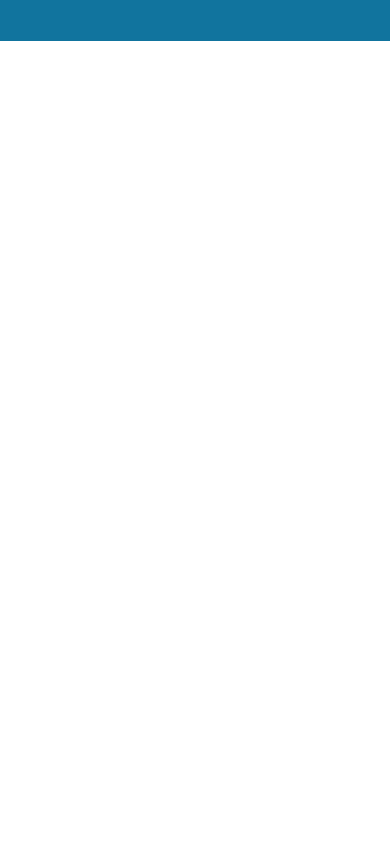
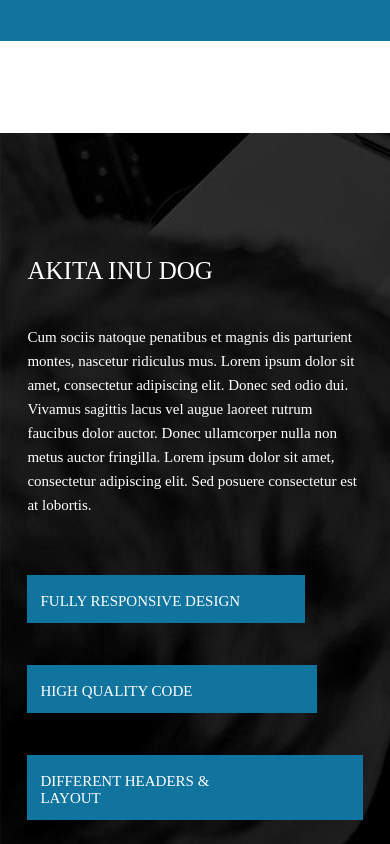
Before and after one commit to PLUGman16/Creative, a React (Create React App) app: page / in a window 390 px wide. Shown: the part 6260-7104 px from the top of the page. Before the commit the page ends 6393 px from the top, so only its background shows below. Built offline with nearby package versions, Linux system fonts and the light colour scheme.

Commit message:
add phone

```diff
--- a/src/App.js
+++ b/src/App.js
@@ -2,6 +2,7 @@ import { Aa } from "./Components/AwesomeAgency/AA";
 import { Blog } from "./Components/Blog/Blog";
 import { Hero } from "./Components/Hero/Hero";
 import { Nav } from "./Components/Nav/Navigation";
+import { Phone } from "./Components/Phone/Phone";
 import { PhotoJob } from "./Components/PhotoJob/PhotoJob";
 
 
@@ -20,6 +21,7 @@ function App() {
         <Aa />
         <PhotoJob />
         <Blog />
+        <Phone />
       </main>
 
       <footer></footer>
--- /dev/null
+++ b/src/Components/Phone/Phone.jsx
@@ -0,0 +1,43 @@
+import React from "react";
+import PhoneImg from './img/phone.png'
+import './phone.css'
+
+export const Phone = () => {
+    return (
+        <>
+            <section className="phone">
+                <div className="phone__content">
+                    <h2 className="phone__content-tittle">
+                        Akita Inu Dog
+                    </h2>
+                    <p className="phone__content-paragraph">
+                        Cum sociis natoque penatibus et magnis dis parturient montes, nascetur ridiculus mus. Lorem ipsum dolor sit amet, consectetur adipiscing elit. Donec sed odio dui. Vivamus sagittis lacus vel augue laoreet rutrum faucibus dolor auctor.
+
+                        Donec ullamcorper nulla non metus auctor fringilla. Lorem ipsum dolor sit amet, consectetur adipiscing elit. Sed posuere consectetur est at lobortis.
+                    </p>
+                    <ul className="phone__content-list">
+                        <li className="phone__content-listItem">
+                            <p className="phone__content-listParagraph">
+                                Fully Responsive Design
+                            </p>
+                        </li>
+                        <li className="phone__content-listItem">
+                            <p className="phone__content-listParagraph">
+                                High Quality Code
+                            </p>
+                        </li>
+                        <li className="phone__content-listItem">
+                            <p className="phone__content-listParagraph">
+                                Different Headers & Layout
+                            </p>
+                        </li>
+                    </ul>
+                </div>
+
+                <div className="phone__img">
+                    <img src={PhoneImg} alt="Упс! Здесь должна была быть картинка!" className="phone__img-img" />
+                </div>
+            </section>
+        </>
+    )
+}
--- /dev/null
+++ b/src/Components/Phone/phone.css
@@ -0,0 +1,87 @@
+.phone {
+    display: flex;
+    justify-content: space-around;
+    align-items: center;
+
+    padding: 99px 7.04%;
+
+    background-image: url('./img/phoneBG.jpg');
+}
+@media(max-width: 870px) {
+    .phone {
+        flex-wrap: wrap;
+    }
+}
+.phone__content {
+    display: flex;
+    flex-direction: column;
+    justify-content: space-around;
+
+    text-align: left;
+
+    color: #ffffff;
+}
+.phone__content-tittle {
+    font-family: Gotham;
+    font-size: 25px;
+    line-height: 36px;
+    font-weight: 500;
+    text-transform: uppercase;
+}
+.phone__content-paragraph {
+    font-family: Gotham;
+    font-size: 15px;
+    line-height: 24px;
+    font-weight: 400;
+
+    max-width: 470px;
+}
+.phone__content-list {
+    list-style-type: none;
+    padding: 0;
+}
+.phone__content-listItem {
+    font-family: Gotham;
+    font-size: 15px;
+    font-weight: 500;
+    text-transform: uppercase;
+
+    margin: 12px 0;
+}
+.phone__content-listParagraph {
+    display: inline-block;
+}
+.phone__content-listItem:nth-child(1) .phone__content-listParagraph {
+    padding: 18px 105px 13px 13px;
+    background-color: #11749e;
+}
+.phone__content-listItem:nth-child(2) .phone__content-listParagraph {
+    padding: 18px 195px 13px 13px;
+    background-color: #11749e;
+}
+.phone__content-listItem:nth-child(3) .phone__content-listParagraph {
+    padding: 18px 175px 13px 13px;
+    background-color: #11749e;
+}
+@media(max-width: 450px) {
+    .phone__content-listItem:nth-child(1) .phone__content-listParagraph {
+        padding-right: 65px;
+    }
+    .phone__content-listItem:nth-child(2) .phone__content-listParagraph {
+        padding-right: 125px;
+    }
+    .phone__content-listItem:nth-child(3) .phone__content-listParagraph {
+        padding-right: 95px;
+    }
+}
+
+
+.phone__img {
+    width: 390px;
+    height: 651px;
+}
+.phone__img-img {
+    width: 100%;
+    height: 100%;
+    object-fit: cover;
+}
```
Also changed, not shown: src/Components/Phone/img/phone.png (added), src/Components/Phone/img/phoneBG.jpg (added).
